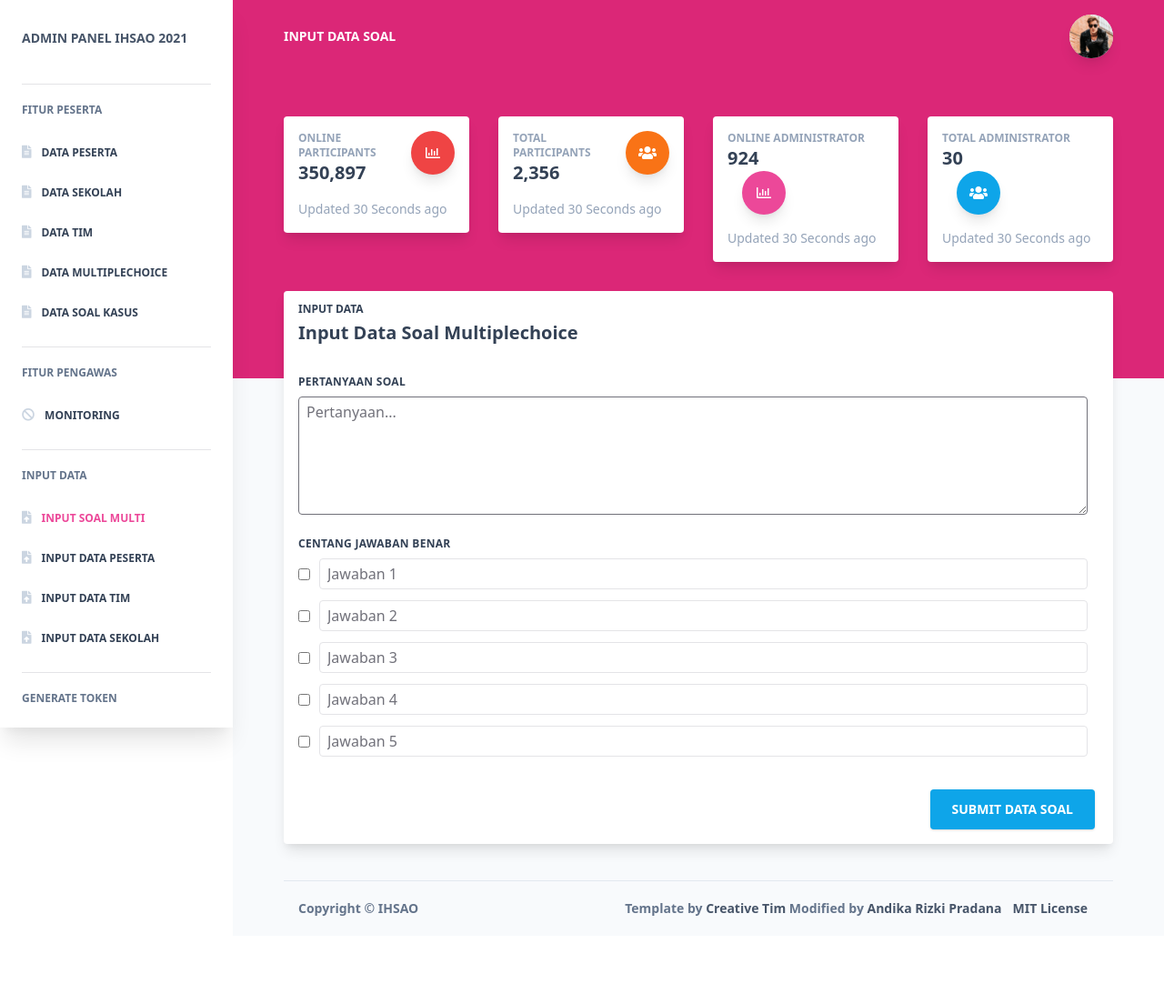
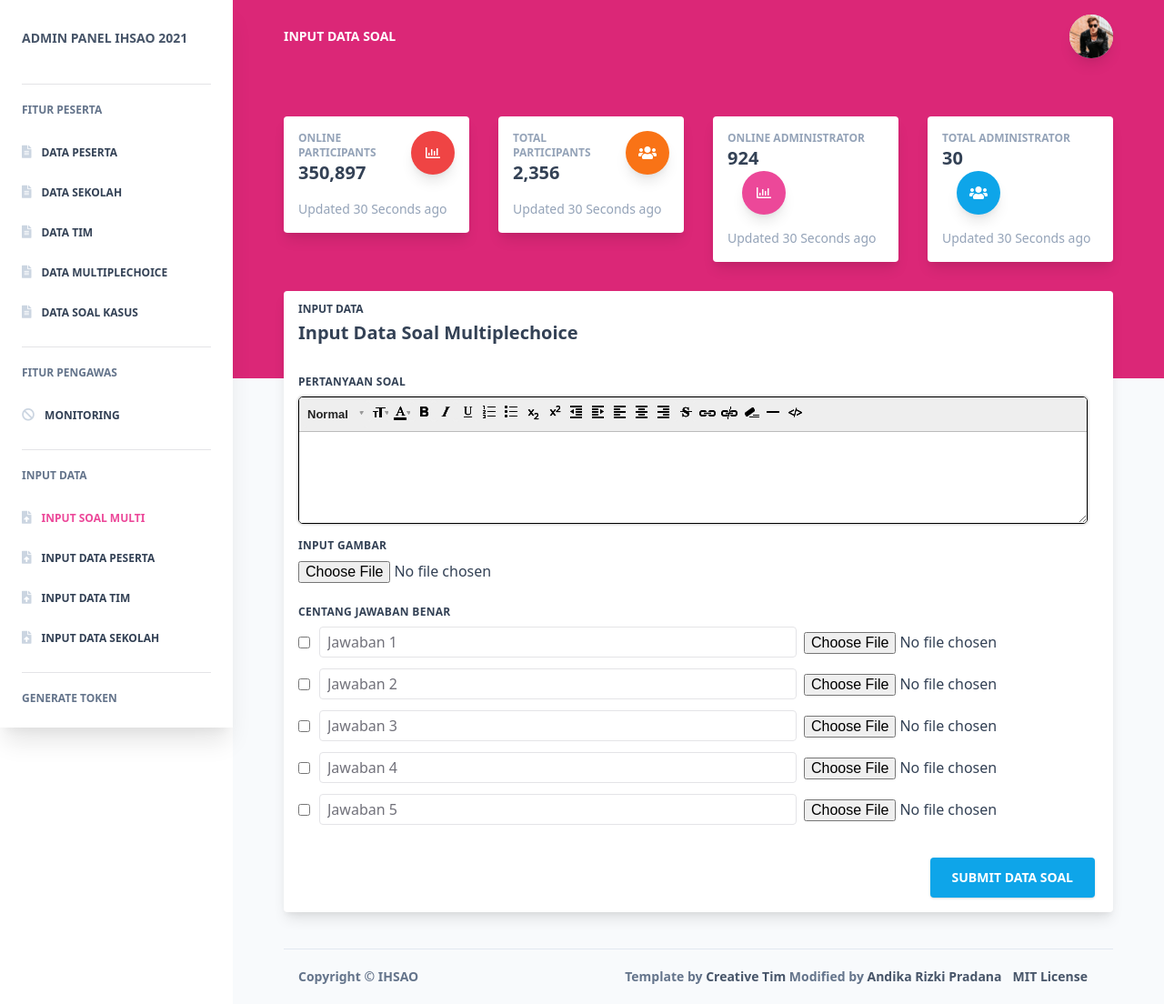
Before and after one commit to MonstaCat/client-ihsao, a PHP site: page /ihsao/panitia/soal/soal.php in a window 1280 px wide. Shown: the whole page at 91% size. Before the commit the page ends 1007 px from the top, so only its background shows below. Run offline with PHP 8.4, Linux system fonts and the light colour scheme; a stand-in replaces the project's code that opens the database connection; some libraries are stand-ins or nearby versions.

Commit message:
adding jquery-te and file upload for image in soal

```diff
--- a/panitia/soal/soal.php
+++ b/panitia/soal/soal.php
@@ -39,6 +39,10 @@ include_once('../templates/header.php');
                                                         Pertanyaan Soal
                                                     </label>
                                                     <textarea cols="30" rows="5" placeholder="Pertanyaan..." id="pertanyaan" name="pertanyaan" autocomplete="off" class="appearance-none block w-full bg-grey-lighter text-grey-darker border border-grey-lighter rounded py-1 px-2"></textarea>
+                                                    <label class="block uppercase tracking-wide text-grey-darker text-xs font-bold mt-4 mb-2" for="soal">
+                                                        Input Gambar
+                                                    </label>
+                                                    <input type="file" accept="image/*">
                                                 </div>
                                             </div>
                                             <div class="md:flex">
@@ -48,23 +52,28 @@ include_once('../templates/header.php');
                                                     </label>
                                                     <div class="flex items-center mb-3">
                                                         <input type="checkbox" id="jawaban1" name="jawaban1" value=""">
-                                                        <input type=" text" placeholder="Jawaban 1" class="appearance-none block w-full bg-grey-lighter text-grey-darker border border-grey-lighter rounded py-1 px-2" style="margin-left: 10px;">
+                                                        <input type=" text" placeholder="Jawaban 1" class="appearance-none block w-full bg-grey-lighter text-grey-darker border border-grey-lighter rounded py-1 px-2 mr-2" style="margin-left: 10px;">
+                                                        <input type="file" accept="image/*">
                                                     </div>
                                                     <div class="flex items-center mb-3">
                                                         <input type="checkbox" id="jawaban2" name="jawaban2" value=""">
-                                                        <input type=" text" placeholder="Jawaban 2" class="appearance-none block w-full bg-grey-lighter text-grey-darker border border-grey-lighter rounded py-1 px-2" style="margin-left: 10px;">
+                                                        <input type=" text" placeholder="Jawaban 2" class="appearance-none block w-full bg-grey-lighter text-grey-darker border border-grey-lighter rounded py-1 px-2 mr-2" style="margin-left: 10px;">
+                                                        <input type="file" accept="image/*">
                                                     </div>
                                                     <div class="flex items-center mb-3">
                                                         <input type="checkbox" id="jawaban3" name="jawaban3" value=""">
-                                                        <input type=" text" placeholder="Jawaban 3" class="appearance-none block w-full bg-grey-lighter text-grey-darker border border-grey-lighter rounded py-1 px-2" style="margin-left: 10px;">
+                                                        <input type=" text" placeholder="Jawaban 3" class="appearance-none block w-full bg-grey-lighter text-grey-darker border border-grey-lighter rounded py-1 px-2 mr-2" style="margin-left: 10px;">
+                                                        <input type="file" accept="image/*">
                                                     </div>
                                                     <div class="flex items-center mb-3">
                                                         <input type="checkbox" id="jawaban4" name="jawaban4" value=""">
-                                                        <input type=" text" placeholder="Jawaban 4" class="appearance-none block w-full bg-grey-lighter text-grey-darker border border-grey-lighter rounded py-1 px-2" style="margin-left: 10px;">
+                                                        <input type=" text" placeholder="Jawaban 4" class="appearance-none block w-full bg-grey-lighter text-grey-darker border border-grey-lighter rounded py-1 px-2 mr-2" style="margin-left: 10px;">
+                                                        <input type="file" accept="image/*">
                                                     </div>
                                                     <div class="flex items-center mb-3">
                                                         <input type="checkbox" id="jawaban5" name="jawaban5" value=""">
-                                                        <input type=" text" placeholder="Jawaban 5" class="appearance-none block w-full bg-grey-lighter text-grey-darker border border-grey-lighter rounded py-1 px-2" style="margin-left: 10px;">
+                                                        <input type=" text" placeholder="Jawaban 5" class="appearance-none block w-full bg-grey-lighter text-grey-darker border border-grey-lighter rounded py-1 px-2 mr-2" style="margin-left: 10px;">
+                                                        <input type="file" accept="image/*">
                                                     </div>
                                                 </div>
                                             </div>
@@ -88,6 +97,12 @@ include_once('../templates/header.php');
     <!-- jQuery -->
     <script type="text/javascript" src="https://code.jquery.com/jquery-3.4.1.min.js"></script>
 
+    <!-- jQuery-TE -->
+    <script type="text/javascript" src="<?= BASE_URL ?>/src/public/plugin/jQuery-TE/jquery-te-1.4.0.min.js"></script>
+    <script>
+        $("textarea").jqte();
+    </script>
+
 </body>
 
 </html>
```
